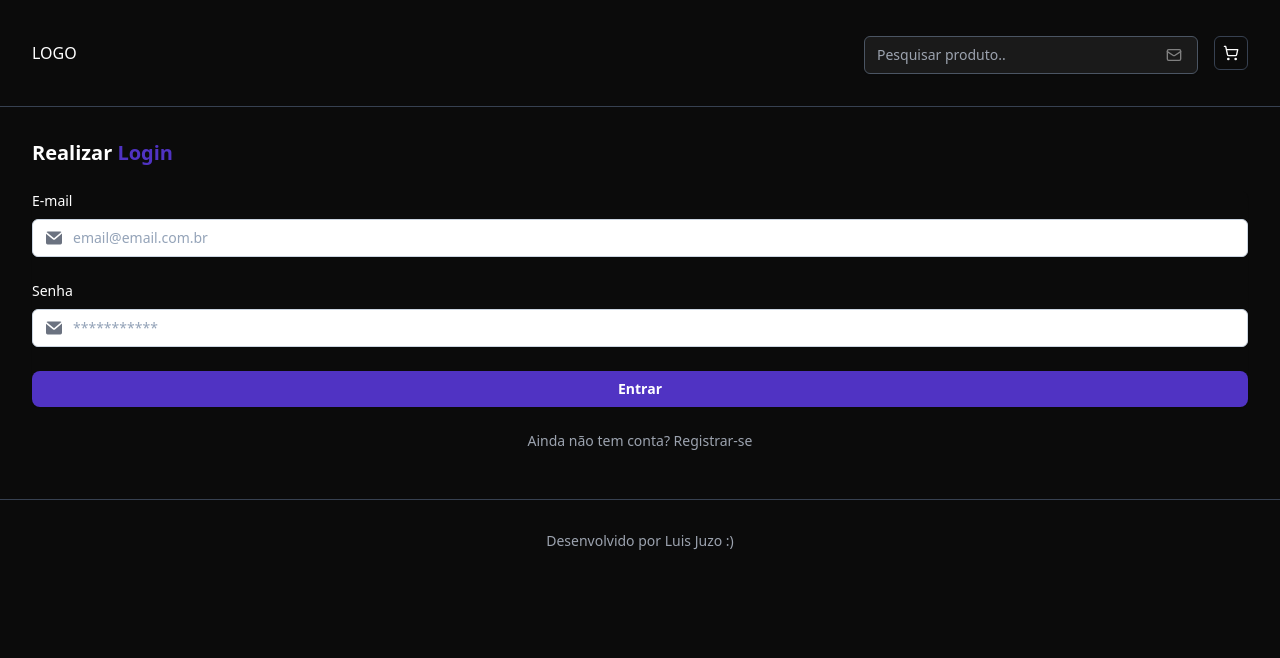
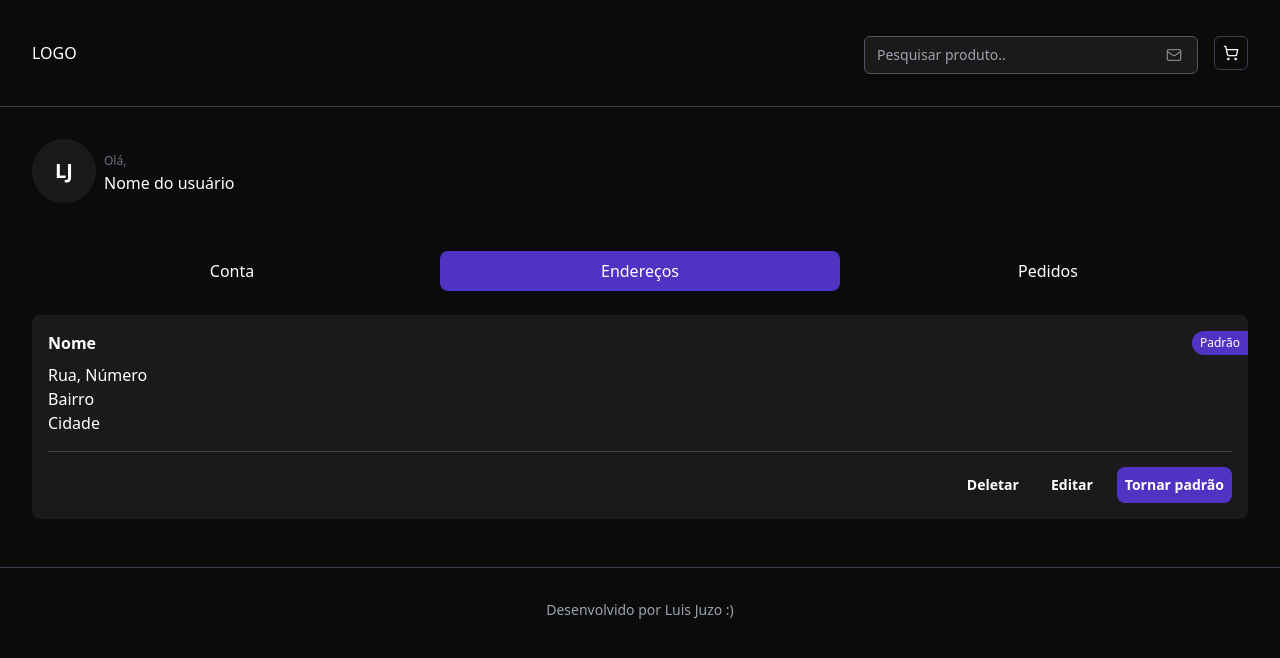
Before and after one commit to felipejuzo02/lj-store-client, a Vue app: page /my-account in a window 1280 px wide. Shown: the top 658 px of the page. Built offline with nearby package versions, Linux system fonts and the light colour scheme.

Commit message:
feat: finish layout structure

```diff
--- /dev/null
+++ b/src/components/AppAddressCard.vue
@@ -0,0 +1,53 @@
+<template>
+  <div class="bg-black-200 px-4 py-4 rounded-lg text-white relative">
+    <section>
+      <h4 class="font-bold mb-2">Nome</h4>
+
+      <p>
+        Rua,
+        <span>Número</span>
+      </p>
+
+      <p>Bairro</p>
+
+      <p>Cidade</p>
+    </section>
+
+    <div class="w-full bg-gray-700 h-[0.5px] my-4"></div>
+
+    <section class="flex justify-end">
+      <div class="flex gap-4">
+        <app-button variant="tertiary" label="Deletar"></app-button>
+
+        <app-button variant="tertiary" label="Editar"></app-button>
+
+        <app-button label="Tornar padrão"></app-button>
+      </div>
+    </section>
+
+    <span
+      v-if="props.isDefault"
+      class="absolute top-4 right-0 bg-primary px-2 py-1 text-xs rounded-l-xl"
+    >
+      Padrão
+    </span>
+  </div>
+</template>
+
+<script setup>
+import AppButton from './AppButton.vue';
+
+defineOptions({ name: 'AppAddressCard' })
+
+const props = defineProps({
+  address: {
+    type: Object,
+    default: () => ({})
+  },
+
+  isDefault: {
+    type: Boolean,
+    default: true
+  }
+})
+</script>
--- a/src/components/AppAvatar.vue
+++ b/src/components/AppAvatar.vue
@@ -18,9 +18,7 @@
     >
 
     <div class="bg-gray-700 absolute w-16 h-16 rounded-full flex items-center justify-center z-50 opacity-0 duration-200">
-      <p class="text-white font-bold">
-        IC
-      </p>
+     <camera-icon color="white"></camera-icon>
 
       <p class="absolute bottom-[-34px] text-center text-white text-xs bg-black-200 px-2 py-1 rounded-md">Alterar</p>
     </div>
@@ -28,6 +26,7 @@
 </template>
 
 <script setup>
+import { Camera as cameraIcon } from 'lucide-vue-next';
 import { ref } from 'vue';
 
 defineOptions({
--- a/src/components/AppButton.vue
+++ b/src/components/AppButton.vue
@@ -1,20 +1,41 @@
 <template>
   <button
-    class="text-sm font-bold bg-primary text-white w-full rounded-lg py-2 hover:bg-secondary duration-200"
+    class="text-sm font-bold w-full rounded-lg py-2 px-2 duration-200 disabled:bg-gray-600 disabled:cursor-not-allowed"
+    :class="buttonClasses"
   >
-    {{ props.label }}
+    <p class="w-full whitespace-nowrap">
+      {{ props.label }}
+    </p>
   </button>
 </template>
 
 <script setup>
-defineOptions({
-  name: 'AppButton'
-})
+import { computed } from 'vue'
+
+defineOptions({ name: 'AppButton' })
 
 const props = defineProps({
   label: {
     type: String,
     default: ''
+  },
+
+  variant: {
+    type: String,
+    default: 'primary',
+    validator (value) {
+      return ['primary', 'secondary', 'tertiary'].includes(value)
+    }
   }
 })
+
+const classesByType = {
+  primary: 'bg-primary hover:bg-secondary text-white',
+  secondary: 'border-[1px] border-primary text-primary hover:border-white hover:text-white',
+  tertiary: 'text-white hover:text-primary'
+}
+
+const buttonClasses = computed(() => {
+  return classesByType[props.variant]
+})
 </script>
--- a/src/components/AppCounter.vue
+++ b/src/components/AppCounter.vue
@@ -25,7 +25,7 @@ function incrementModel () {
 }
 
 function decrementModel () {
-  if (model.value === 1) return
+  if (model.value <= 1) return
 
   model.value = model.value - 1
 }
--- a/src/components/AppInput.vue
+++ b/src/components/AppInput.vue
@@ -18,7 +18,7 @@
     <input
       v-bind="attributes"
       v-model="model"
-      class="mt-1 block w-full ps-10 px-3 py-2 bg-white border border-slate-300 rounded-md text-sm shadow-sm placeholder-slate-400 focus:outline-none focus:border-primary focus:ring-1 focus:ring-primary  disabled:bg-slate-50 disabled:text-slate-500 disabled:border-slate-200 disabled:shadow-none"
+      class="mt-1 block w-full ps-10 px-3 py-2 bg-white border border-slate-300 rounded-md text-sm shadow-sm placeholder-slate-400 focus:outline-none focus:border-primary focus:ring-1 focus:ring-primary disabled:bg-slate-50 disabled:text-slate-500 disabled:border-slate-200 disabled:shadow-none"
       >
   </div>
 </template>
@@ -27,7 +27,8 @@
 import { computed } from 'vue';
 
 defineOptions({
-  name: 'AppInput'
+  name: 'AppInput',
+  inheritAttrs: false
 })
 
 const props = defineProps({
--- a/src/components/AppDetails.vue
+++ b/src/components/AppOrderHistoryCard.vue
@@ -1,5 +1,5 @@
 <template>
-  <details class="app-details border border-black-200 rounded-lg">
+  <details class="app-details border border-black-200 rounded-lg text-white">
     <summary class="flex p-4 justify-between items-center cursor-pointer hover:bg-black-200">
       <div>
         <p class="font-bold">Número do pedido</p>
--- a/src/components/AppSearchInput.vue
+++ b/src/components/AppSearchInput.vue
@@ -12,8 +12,6 @@
         <mail-icon :size="16" color="gray"></mail-icon>
       </div>
     </div>
-
-
 
     <ul class="bg-white text-sm rounded-md mt-0.5 py-2 max-w-full flex-col gap-2 absolute w-full shadow-md" :class="optionsClasses">
       <li
--- a/src/components/AppTabs.vue
+++ b/src/components/AppTabs.vue
@@ -12,7 +12,7 @@
       </button>
     </section>
 
-    <section class="text-white mt-6">
+    <section class="mt-6">
       <div
         v-for="(item, index) in props.sections"
         :key="index"
@@ -41,7 +41,7 @@ const props = defineProps({
 })
 
 onMounted (() => {
-  active.value = props.sections[2].id
+  active.value = props.sections[1].id
 })
 
 const active = ref()
--- a/src/layouts/MainLayout.vue
+++ b/src/layouts/MainLayout.vue
@@ -10,7 +10,7 @@
       </router-view>
     </div>
 
-    <div class="w-full bg-gray-700 h-[0.5px] mt-4"></div>
+    <div class="w-full bg-gray-700 h-[0.5px] mt-4 hidden md:block"></div>
 
     <footer class="text-gray-400 text-center text-sm p-8 hidden md:block">
       Desenvolvido por Luis Juzo :)
--- a/src/pages/checkout/MyCart.vue
+++ b/src/pages/checkout/MyCart.vue
@@ -42,16 +42,16 @@
 </template>
 
 <script setup>
-import { ref } from 'vue'
-
 import AppProductCardSmall from '../../components/AppProductCardSmall.vue';
 import AppButton from '../../components/AppButton.vue';
+
+import { ref } from 'vue'
 
 defineOptions({
   name: 'Chekckout'
 })
 
-const counter = ref(0) // TODO: setar model
+const counter = ref(0)
 
 const emits = defineEmits(['removeItem'])
 </script>
--- a/src/pages/my-account/MyAccount.vue
+++ b/src/pages/my-account/MyAccount.vue
@@ -2,22 +2,41 @@
   <div class="mx-8 mt-8">
     <section v-if="isSignIn">
       <div class="flex items-center gap-2">
-        <app-avatar></app-avatar>
+        <app-avatar />
 
         <div class="text-gray-500">
           <span class="text-xs">Olá,</span>
 
-          <p class="text-white ">Nome do usuário</p>
+          <p class="text-white">Nome do usuário</p>
         </div>
       </div>
 
       <app-tabs class="mt-12" :sections="sections">
         <template #tab-account>
-          Teste
+          <form class="mt-6 w-full rounded-lg shadow-sm" @submit.prevent="changePersonalData">
+            <div class="flex gap-2">
+              <contact-icon color="white" size="22"/>
+
+              <p class="mb-3 text-white">Informações pessoais</p>
+            </div>
+
+            <app-input
+              v-for="(input, index) in personalDataInputPropsList"
+              :key="index"
+              v-model="personalData[input.id]"
+              :input-props="input"
+            />
+
+            <app-button label="Alterar" disabled type="submit"></app-button>
+          </form>
+        </template>
+
+        <template #tab-address>
+          <app-address-card />
         </template>
 
         <template #tab-history>
-          <app-details></app-details>
+          <app-order-history-card />
         </template>
       </app-tabs>
     </section>
@@ -46,49 +65,79 @@
 </template>
 
 <script setup>
-import { ref, computed } from 'vue'
+import { ref } from 'vue'
 
 import AppInput from '../../components/AppInput.vue';
 import AppButton from '../../components/AppButton.vue';
 import AppAvatar from '../../components/AppAvatar.vue';
 import AppTabs from '../../components/AppTabs.vue';
-import AppDetails from '../../components/AppDetails.vue';
+import AppOrderHistoryCard from '../../components/AppOrderHistoryCard.vue';
+import AppAddressCard from '../../components/AppAddressCard.vue';
+
+import { Contact as contactIcon } from 'lucide-vue-next';
 
 defineOptions({
   name: 'MyAccount'
+})
+
+const personalData = ref({
+  email: 'teste@teste.com.br',
+  dateOfBirth: '10/10/2010',
+  phone: '(31) 1231231231',
+  document: '333.333.333-22'
 })
 
 const login = ref({
   email: '',
   password: ''
 })
-const isSignIn = false
 
-const emailInputProps = computed(() => {
-  return {
+const isSignIn = true
+
+const personalDataInputPropsList = [
+  {
+    label: 'E-mail',
+    placeholder: 'email@email.com.br',
+    id: 'email'
+  },
+  {
+    label: 'Data de nascimento',
+    placeholder: '00/00/0000',
+    id: 'dateOfBirth'
+  },
+  {
+    label: 'Telefone',
+    placeholder: 'DDD + Número',
+    id: 'phone'
+  },
+  {
+    label: 'CPF',
+    placeholder: '000.000.000-00 (Digite somente números)',
+    id: 'document',
+    disabled: true
+  }
+]
+
+const emailInputProps = {
   label: 'E-mail',
   placeholder: 'email@email.com.br',
   id: 'email'
 }
-})
 
-const passwordInputProps = computed(() => {
-  return {
+const passwordInputProps = {
   label: 'Senha',
   placeholder: '***********',
   id: 'password',
   type: 'password'
 }
-})
 
-const sections = computed(() => {
-  return [
+const sections = [
   {
     label: 'Conta',
     id: 'account',
   },
   {
-      label: 'Endereço',
+    label: 'Endereços',
     id: 'address',
   },
   {
@@ -96,9 +145,12 @@ const sections = computed(() => {
     id: 'history',
   }
 ]
-})
 
 function submit () {
   console.log('A')
 }
+
+function changePersonalData () {
+  console.log('Trocando os dados pessoais')
+}
 </script>
```
Lines whose indentation alone changed are shown as unchanged.
